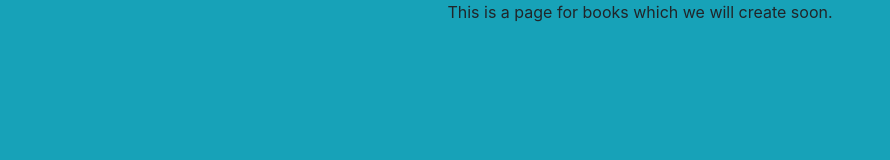
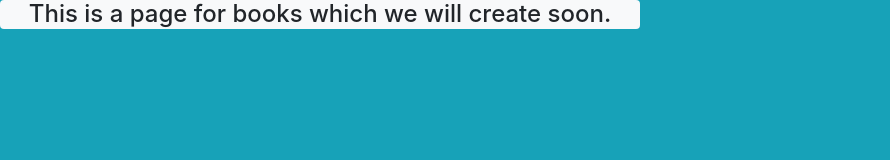
Before and after one commit to Miscellaneous-Pk/Books, a plain HTML site: page index.html in a window 1280 px wide. Shown: the whole page, without its empty margins (0-890 px from the left). Drawn offline with nearby package versions, Linux system fonts and the light colour scheme.

Commit message:
Slight Modifications

```diff
--- a/index.html
+++ b/index.html
@@ -1,5 +1,6 @@
 <!doctype html>
 <html lang="en">
+
 <head>
   <!-- Required meta tags -->
   <meta charset="utf-8">
@@ -8,10 +9,13 @@
   <!-- Bootstrap CSS -->
   <link rel="stylesheet" href="https://maxcdn.bootstrapcdn.com/bootstrap/4.0.0/css/bootstrap.min.css" integrity="sha384-Gn5384xqQ1aoWXA+058RXPxPg6fy4IWvTNh0E263XmFcJlSAwiGgFAW/dAiS6JXm" crossorigin="anonymous">
 
-    <title>Hello, world!</title>
+  <title>Books</title>
 </head>
+
 <body class="bg-info">
-    <div class="text-center">This is a page for books which we will create soon.</div>
+  <div class="bg-light rounded w-50 h-50">
+    <h4 class="text-center">This is a page for books which we will create soon.</h4>
+  </div>
 
   <!-- Optional JavaScript -->
   <!-- jQuery first, then Popper.js, then Bootstrap JS -->
@@ -19,4 +23,5 @@
   <script src="https://cdnjs.cloudflare.com/ajax/libs/popper.js/1.12.9/umd/popper.min.js" integrity="sha384-ApNbgh9B+Y1QKtv3Rn7W3mgPxhU9K/ScQsAP7hUibX39j7fakFPskvXusvfa0b4Q" crossorigin="anonymous"></script>
   <script src="https://maxcdn.bootstrapcdn.com/bootstrap/4.0.0/js/bootstrap.min.js" integrity="sha384-JZR6Spejh4U02d8jOt6vLEHfe/JQGiRRSQQxSfFWpi1MquVdAyjUar5+76PVCmYl" crossorigin="anonymous"></script>
 </body>
+
 </html>
```
Lines whose indentation alone changed are shown as unchanged.
